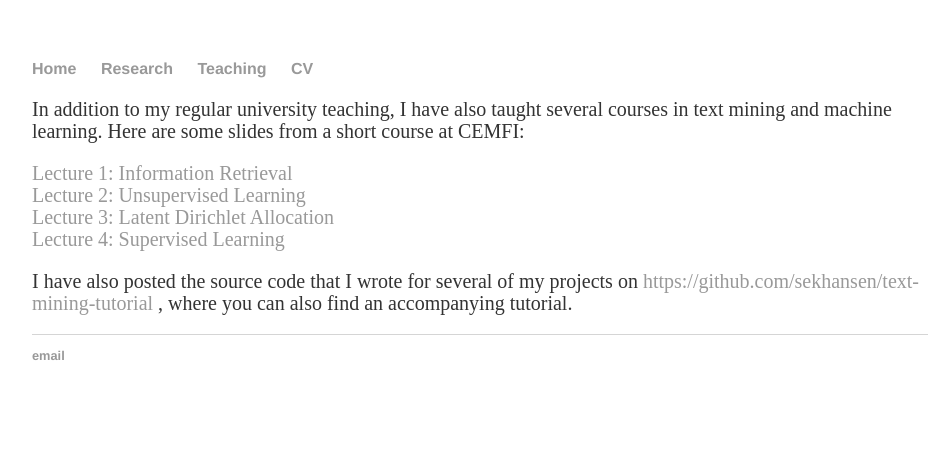
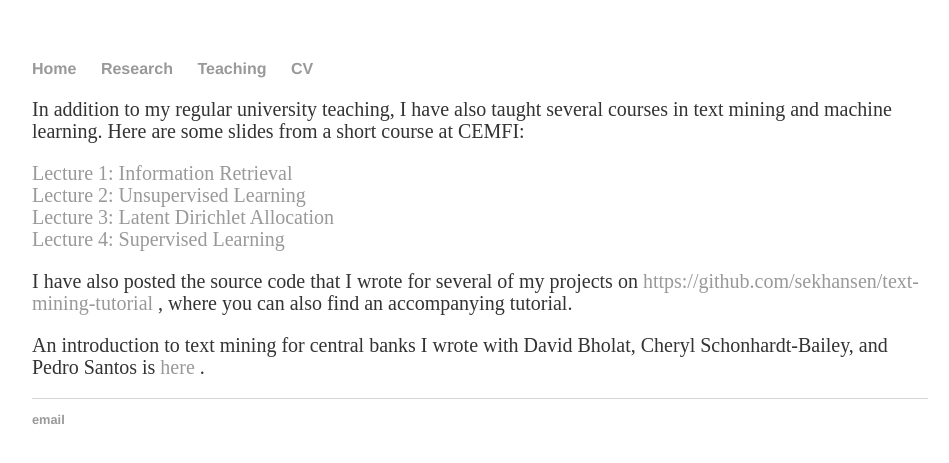
Before and after one commit to sekhansen/sekhansen.github.io, a Jekyll site: the page built from teaching.html, in a window 1280 px wide. Shown: the top 463 px of the page, without its empty margins (160-1109 px from the left). Built offline with Jekyll 4.4.1, drawn with Linux system fonts in a browser that asks for light colours.

Commit message:
Update teaching.html

```diff
--- a/teaching.html
+++ b/teaching.html
@@ -19,3 +19,7 @@ In addition to my regular university teaching, I have also taught several course
 <p>
 I have also posted the source code that I wrote for several of my projects on <a href="https://github.com/sekhansen/text-mining-tutorial"> https://github.com/sekhansen/text-mining-tutorial </a>, where you can also find an accompanying tutorial.
 </p>
+
+<p>
+An introduction to text mining for central banks I wrote with David Bholat, Cheryl Schonhardt-Bailey, and Pedro Santos is <a href="http://www.bankofengland.co.uk/education/Documents/ccbs/handbooks/pdf/ccbshb33.pdf"> here </a>.
+</p>
```
